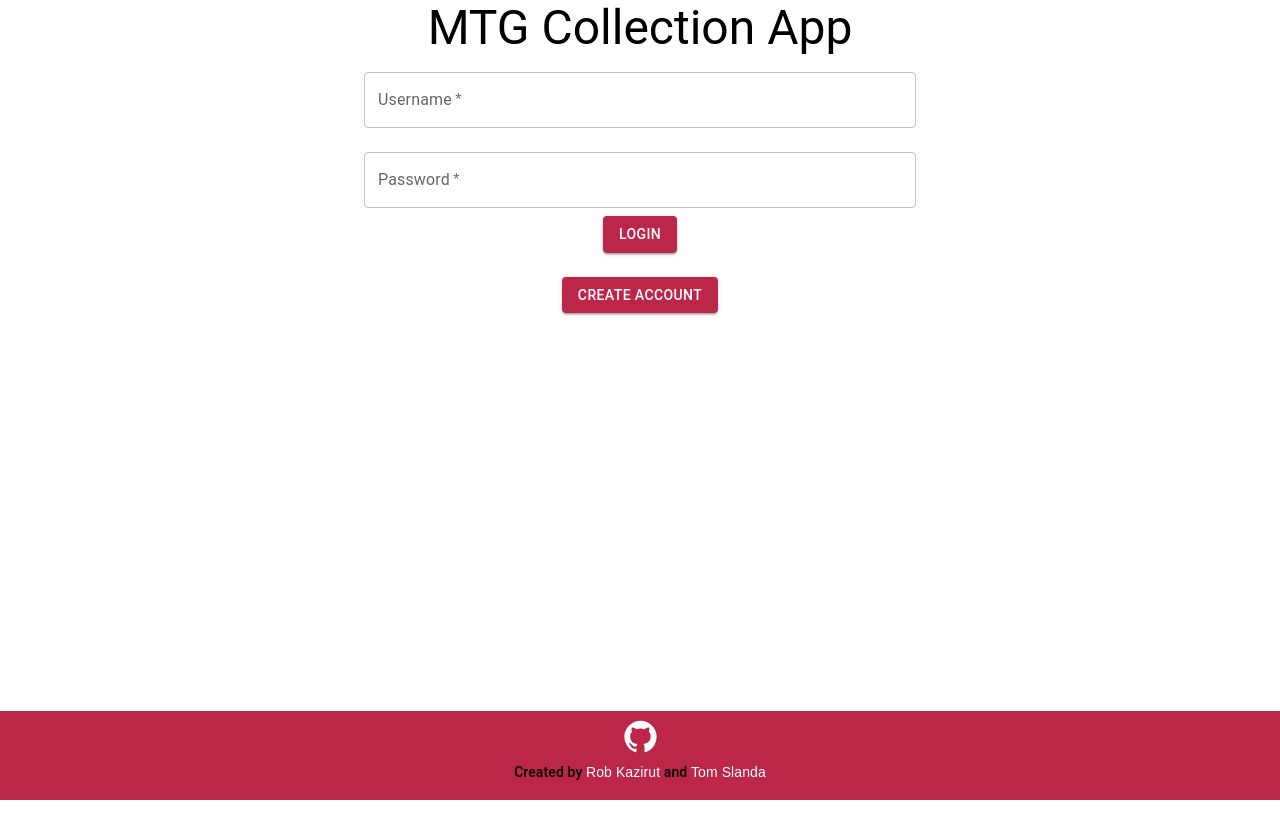
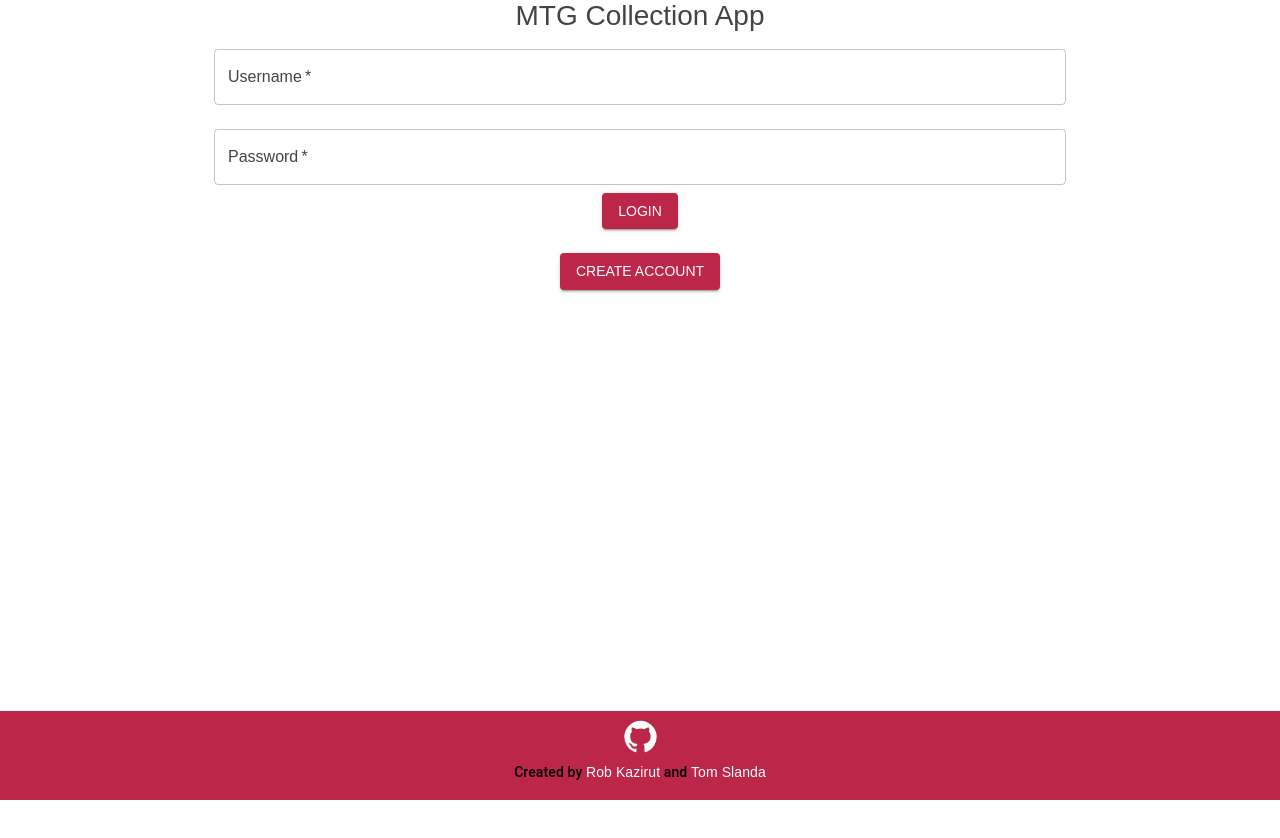
Before and after one commit to Turizak/mtgCollectionFE, a React (Vite) app: page / in a window 1280 px wide. Shown: the top 838 px of the page. Built offline with nearby package versions, Linux system fonts and the light colour scheme; no server answers.

Commit message:
added new icons

```diff
--- a/src/App.tsx
+++ b/src/App.tsx
@@ -19,5 +19,4 @@ function App() {
     </Routes>
   );
 }
-
 export default App;
--- a/src/components/AddToBtn.tsx
+++ b/src/components/AddToBtn.tsx
@@ -3,6 +3,9 @@
 import React from 'react'
 import { useEffect, useState } from 'react';
 import { Button } from '@mui/material'
+import AddIcon from "@mui/icons-material/Add";
+import Theme from './material ui/Theme';
+import { ThemeProvider } from '@mui/material'
 
 function AddToBtn(props) {
     const [clicked, setClicked] = useState(false)
@@ -43,14 +46,17 @@ function AddToBtn(props) {
       }
 
   return (
+    <ThemeProvider theme={Theme}>
     <div><Button
     sx={{ display: "flex", margin: "auto"}}
     color="secondary"
     variant="contained"
     onClick={addCardHandler}
   >
-    {clicked === true ? `${added}`: 'Add to Collection'}
-  </Button></div>
+    {clicked === true ? `${added}`: <AddIcon />}
+  </Button>
+  </div>
+  </ThemeProvider>
   )
 }
 
--- a/src/components/Login.tsx
+++ b/src/components/Login.tsx
@@ -8,7 +8,8 @@ import Box from '@mui/material/Box';
 import Typography from '@mui/material/Typography';
 import { useNavigate } from 'react-router-dom';
 import Footer from './Footer';
-import { createTheme, ThemeProvider } from '@mui/material/styles';
+import { ThemeProvider } from '@mui/material/styles';
+import Theme from './material ui/Theme';
 
 declare module '@mui/material/styles' {
   interface Theme {
@@ -23,16 +24,6 @@ declare module '@mui/material/styles' {
     };
   }
 }
-const theme = createTheme({
-  palette: {
-    primary: {
-      main: '#BB2649',
-    },
-    secondary: {
-      main: '#26BB98',
-    },
-  },
-});
 
 function Login() {
   const [clicked, setClicked] = useState(false);
@@ -82,8 +73,8 @@ function Login() {
 
   return (
     <>
-      <ThemeProvider theme={theme}>
-        <Container maxWidth="sm">
+      <ThemeProvider theme={Theme}>
+        <Container maxWidth="md">
           <Typography variant="h3" align="center">
             MTG Collection App
           </Typography>
--- a/src/components/Results.tsx
+++ b/src/components/Results.tsx
@@ -2,7 +2,8 @@ import React from 'react'
 import Button from './AddToBtn'
 import Paper from "@mui/material/Paper";
 import Typography from "@mui/material/Typography";
-import { createTheme, ThemeProvider } from "@mui/material/styles";
+import { ThemeProvider } from "@mui/material/styles";
+import Theme from './material ui/Theme';
 
 //MUI Custom Theme
 
@@ -19,28 +20,18 @@ declare module "@mui/material/styles" {
       };
     }
   }
-  const theme = createTheme({
-    palette: {
-      primary: {
-        main: "#BB2649",
-      },
-      secondary: {
-        main: "#26BB98",
-      },
-    },
-  });
 
 // eslint-disable-next-line react/prop-types
 function Results({ card }) {
 
   return (
-    <div style={{display: 'flex', flexDirection: 'column'}}>
-            <ThemeProvider theme={theme}>
+    <div style={{display: 'flex', flexWrap: 'wrap', justifyContent: "center"}}>
+            <ThemeProvider theme={Theme}>
         {
         // eslint-disable-next-line react/prop-types
         card.map((item)=>
         <div key={item.id}>
-            <Paper sx={{ display: "flex", flexDirection: "column", justifyContent: "center", alignItems: "center", padding: 2, marginTop: 3}} elevation={12}>
+            <Paper sx={{ display: "flex", flexDirection: "column", justifyContent: "center", alignItems: "center", padding: 2, margin: 1}} elevation={12}>
               <img src={item.image_uris.small}alt="card picture"/>
               <Typography
                 component="h2"
--- a/src/components/Search.tsx
+++ b/src/components/Search.tsx
@@ -8,6 +8,7 @@ import Container from "@mui/material/Container";
 import Button from "@mui/material/Button";
 import Header from "./Header";
 import Footer from "./Footer";
+import SearchIcon from '@mui/icons-material/Search';
 import { createTheme, ThemeProvider } from "@mui/material/styles";
 
 //MUI Custom Theme
@@ -69,7 +70,7 @@ function Search() {
     <>
       <Header />
       <ThemeProvider theme={theme}>
-        <Container maxWidth="xs">
+        <Container maxWidth="lg">
           <Box
             sx={{
               display: "block",
@@ -89,10 +90,10 @@ function Search() {
             />
             <Button
               variant="contained"
-              sx={{ display: "flex", margin: "auto" }}
+              sx={{ display: "flex", margin: 'auto', marginBottom: 2, padding: 1}}
               onClick={handleClick}
             >
-              Search Scryfall
+              <SearchIcon />
             </Button>
             <p>{loading}</p>
            <Results card={card} />
--- /dev/null
+++ b/src/components/material ui/Theme.tsx
@@ -0,0 +1,71 @@
+import { createTheme } from '@mui/material/styles';
+
+const Theme = createTheme({
+  palette: {
+    primary: {
+      main: "#BB2649", // Crimson
+      light: "#f0807c", // Lighter Crimson
+      dark: "#7d193e", // Darker Crimson
+      contrastText: "#fff", // White
+    },
+    secondary: {
+      main: "#26bb98", // Turquoise
+      light: "#91f2dd", // Lighter Turquoise
+      dark: "#1a836d", // Darker Turquoise
+      contrastText: "#000", // Black
+    },
+    background: {
+      default: "#f5f5f5", // Light Gray
+      paper: "#fff", // White
+    },
+    text: {
+      primary: "#444", // Dark Gray
+      secondary: "#666", // Lighter Gray
+    },
+  },
+  typography: {
+    fontFamily: ["Montserrat", "sans-serif"].join(","),
+    h1: {
+      fontSize: "2.5rem",
+      fontWeight: 700,
+      color: "#444",
+    },
+    h2: {
+      fontSize: "2rem",
+      fontWeight: 700,
+      color: "#444",
+    },
+    h3: {
+      fontSize: "1.75rem",
+      fontWeight: 500,
+      color: "#444",
+    },
+    h4: {
+      fontSize: "1.5rem",
+      fontWeight: 500,
+      color: "#444",
+    },
+    h5: {
+      fontSize: "1.25rem",
+      fontWeight: 400,
+      color: "#444",
+    },
+    h6: {
+      fontSize: "1rem",
+      fontWeight: 400,
+      color: "#444",
+    },
+    body1: {
+      fontSize: "1rem",
+      lineHeight: 1.5,
+      color: "#444",
+    },
+    body2: {
+      fontSize: "0.875rem",
+      lineHeight: 1.5,
+      color: "#666",
+    },
+  },
+});
+
+export default Theme;
```
Also changed, not shown: package.json (+5 -4 lines), 1 other file (tests, documents, lock files or other folders).
